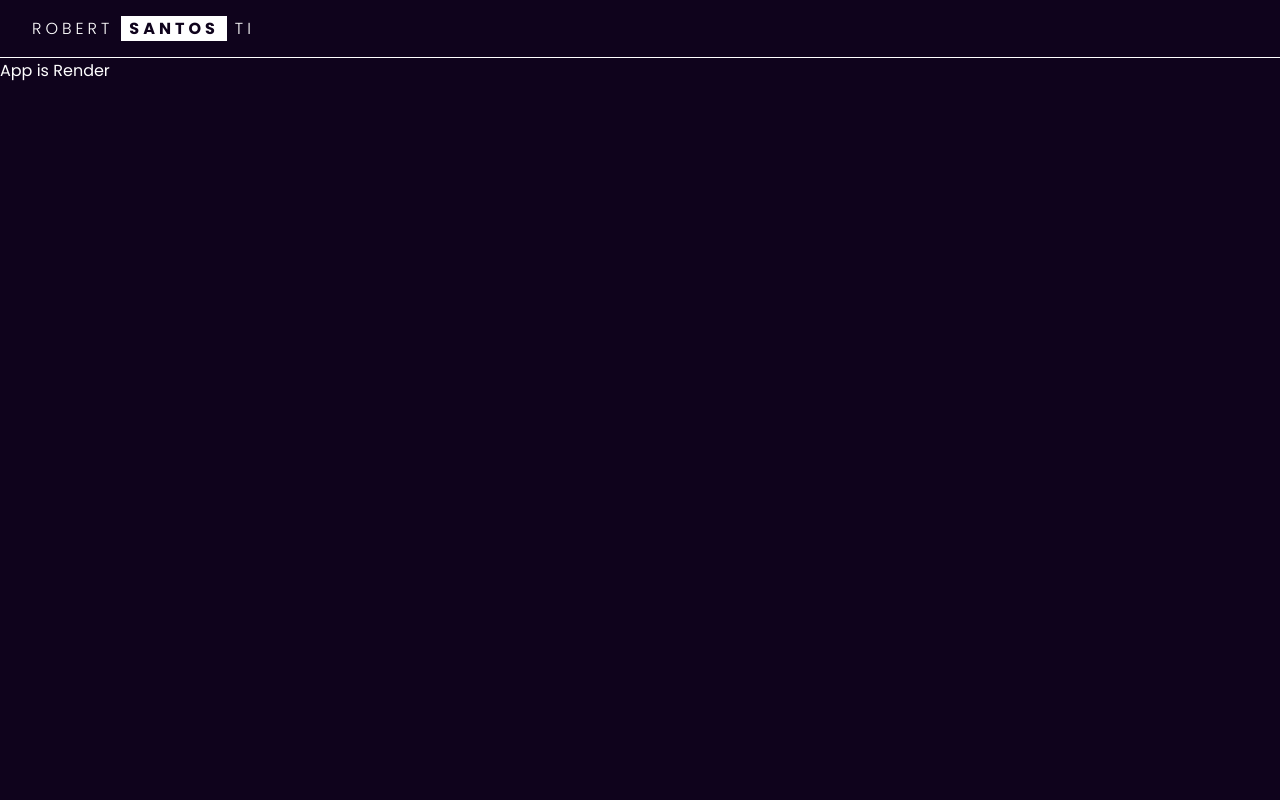
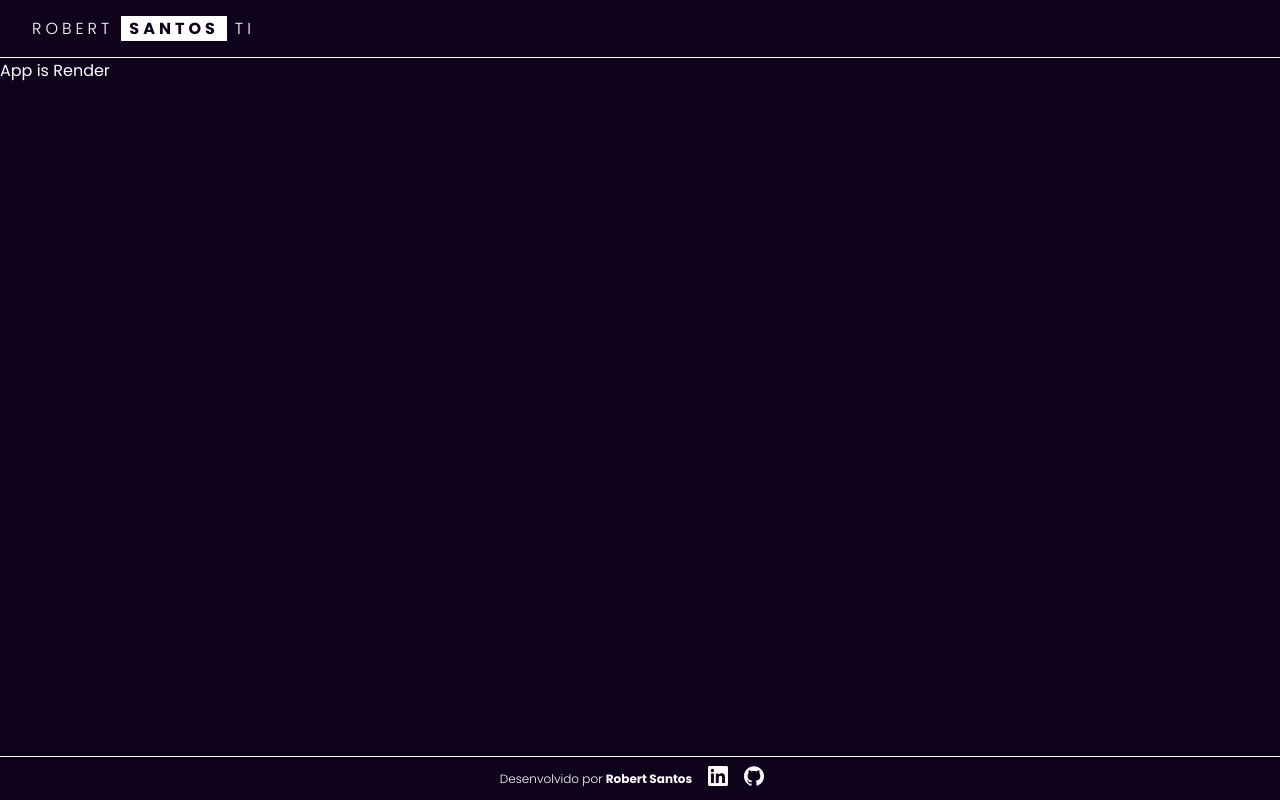
Before and after one commit to robertsantosti/portfolio, a React (Vite) app: page / in a window 1280 px wide. Built offline with nearby package versions, Linux system fonts and the light colour scheme.

Commit message:
Criando FooterComponent + Testes e StyledComponent

```diff
--- a/src/App.tsx
+++ b/src/App.tsx
@@ -1,3 +1,4 @@
+import { FooterComponent } from './components/Footer/Footer.component';
 import { HeaderComponent } from './components/Header/Header.component';
 
 const App = () => {
@@ -9,6 +10,8 @@ const App = () => {
       <main>
         <p>App is Render</p>
       </main>
+
+      <FooterComponent/>
     </>
   )
 }
--- /dev/null
+++ b/src/components/Footer/Footer.component.tsx
@@ -0,0 +1,19 @@
+import { Footer, SocialLink, SocialWrapper } from "./Footer.style"
+import {SiLinkedin, SiGithub} from 'react-icons/si'
+
+export const FooterComponent = () => {
+  return(
+    <Footer data-testid="footer">
+      <p>Desenvolvido por <strong>Robert Santos</strong></p>
+
+      <SocialWrapper>
+        <SocialLink href="https://github.com/robertsantosti" target="_blank" data-testid="github-link">
+          <SiLinkedin className="icon"/>
+        </SocialLink>
+        <SocialLink href="https://www.linkedin.com/in/robertsantosti/" target="_blank" data-testid="linkedin-link">
+          <SiGithub className="icon"/>
+        </SocialLink>
+      </SocialWrapper>
+    </Footer>
+  )
+}
--- /dev/null
+++ b/src/components/Footer/Footer.style.tsx
@@ -0,0 +1,32 @@
+import styled  from "styled-components";
+import { COLORS } from "../../utils/styles/style";
+
+export const Footer = styled.footer`
+  height: 50px;
+
+  display: flex;
+  align-items: center;
+  justify-content: center;
+
+  border-top: 1px solid ${COLORS.$white};
+
+  font-weight: 300;
+  font-size: 12px;
+`
+
+export const SocialWrapper = styled.div`
+  display: flex;
+  gap: 1rem;
+  padding: 0 1rem;
+  place-items: center;
+`
+
+export const SocialLink = styled.a`
+  color: #FFF;
+
+  .icon {
+    font-size: 1.25rem;
+    width: 1.25rem;
+    height: 1.25rem;
+  }
+`
--- a/src/global.style.tsx
+++ b/src/global.style.tsx
@@ -28,5 +28,9 @@ export const GlobalStyle = createGlobalStyle`
     width: 100%;
     display: flex;
     flex-direction: column;
+
+    main {
+      height: 100%;
+    }
   }
 `
```
Also changed, not shown: 2 other files (tests, documents, lock files or other folders).
